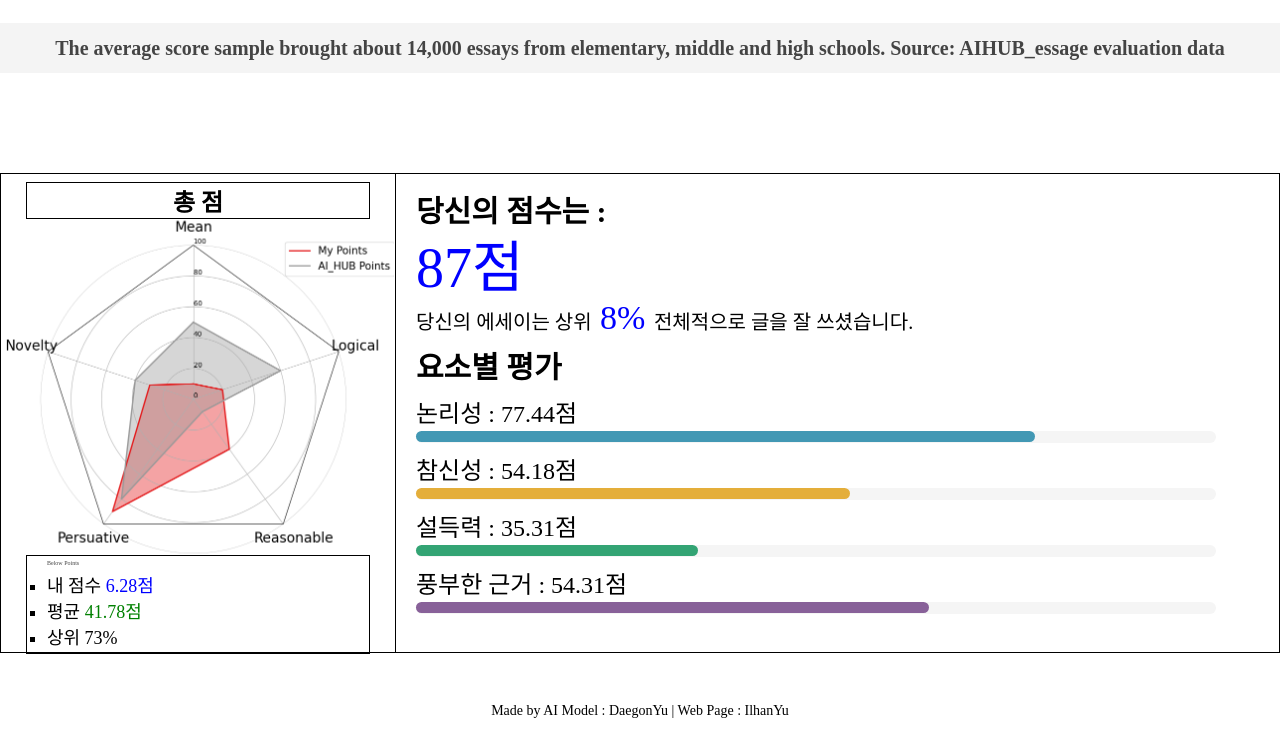
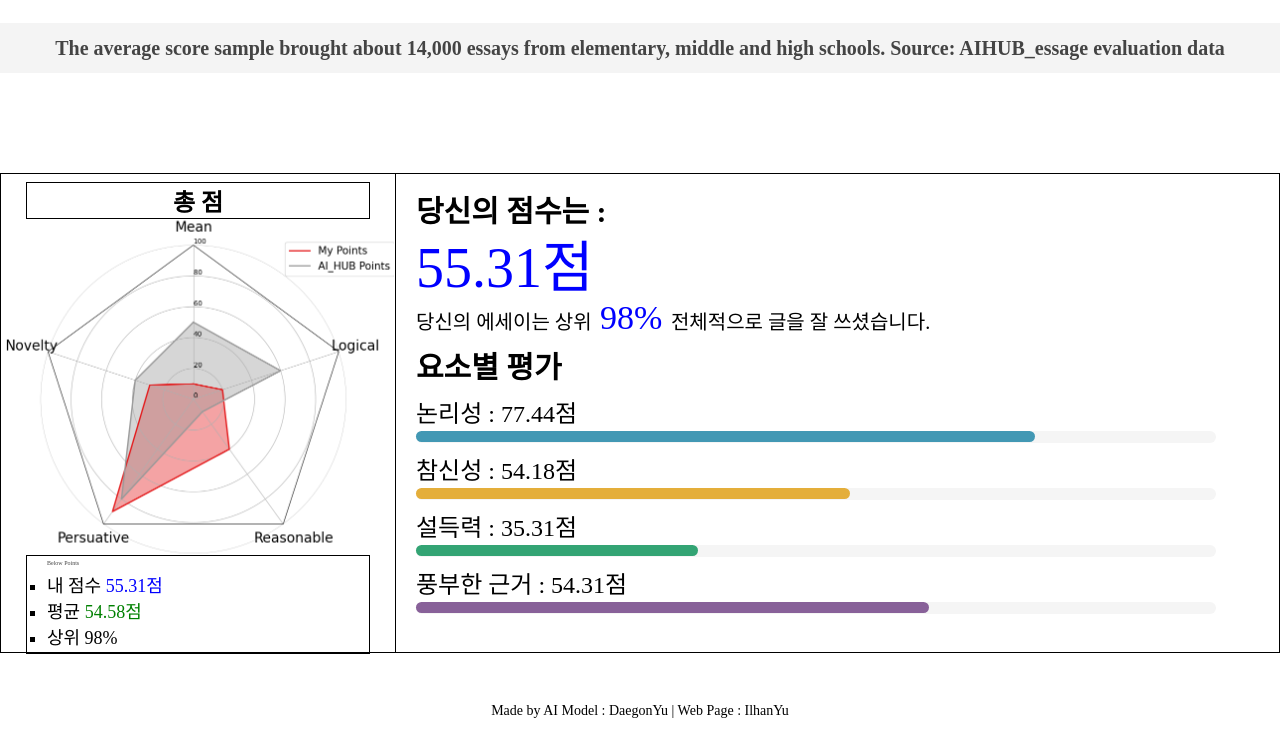
Before and after one commit to daegonYu/Automated-Essay-Scoring-Simple-Web, a Flask app: template templates/result.html in a window 1280 px wide. Shown: the part 819-1558 px from the top of the page. Run offline with Flask 2, Linux system fonts and the light colour scheme; the template is opened without the code that fills it, so the values that code supplies are empty; parts of the project's set-up code (start-up, migrations or seed data) failed here and were passed over.

Commit message:
sangyu fixing

```diff
--- a/templates/result.html
+++ b/templates/result.html
@@ -355,9 +355,9 @@
                             Below Points
                         </div>
                         <ul class="ul">
-                            <li>내 점수 <span class="blue">6.28점</span></li>
-                            <li>평균 <span class="green">41.78점</span></li>
-                            <li>상위 73%</li>
+                            <li>내 점수 <span class="blue">55.31점</span></li>
+                            <li>평균 <span class="green">54.58점</span></li>
+                            <li>상위 98%</li>
                         </ul>
                     </div>
                 </div>
@@ -366,9 +366,9 @@
                         당신의 점수는 :
                     </div>
                     <div class="evaluation-text">
-                        87점
+                        55.31점
                         <div class="evaluation-under">
-                            당신의 에세이는 상위<span class="persent"> 8% </span>
+                            당신의 에세이는 상위<span class="persent"> 98% </span>
                             전체적으로 글을 잘 쓰셨습니다.
 
                         </div>
```
